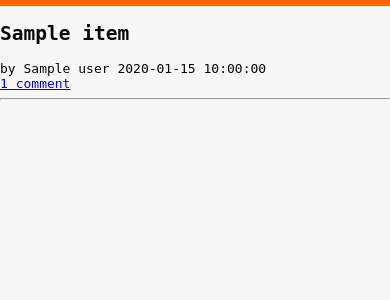
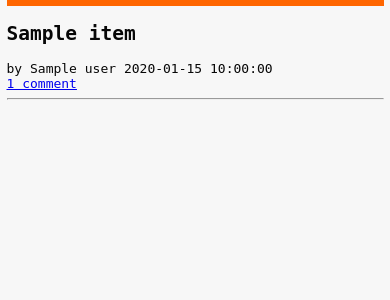
Before and after one commit to Tuoris/flask_hackernews, a Flask app: page / in a window 390 px wide. Shown: the top 300 px of the page. Run offline with Flask 2, Linux system fonts and the light colour scheme; a database or web service that is not in the repository returns one stand-in record (values such as "Sample title"); data that the repository does not hold is empty.

Commit message:
Add more side padding on mobile devices

```diff
--- a/static/style.css
+++ b/static/style.css
@@ -33,3 +33,9 @@ body {
   border-top: 0.5em solid var(--color-accent);
   box-sizing: border-box;
 }
+
+@media (max-width: 80em) {
+  body {
+    margin: 0 0.5em;
+  }
+}
```
